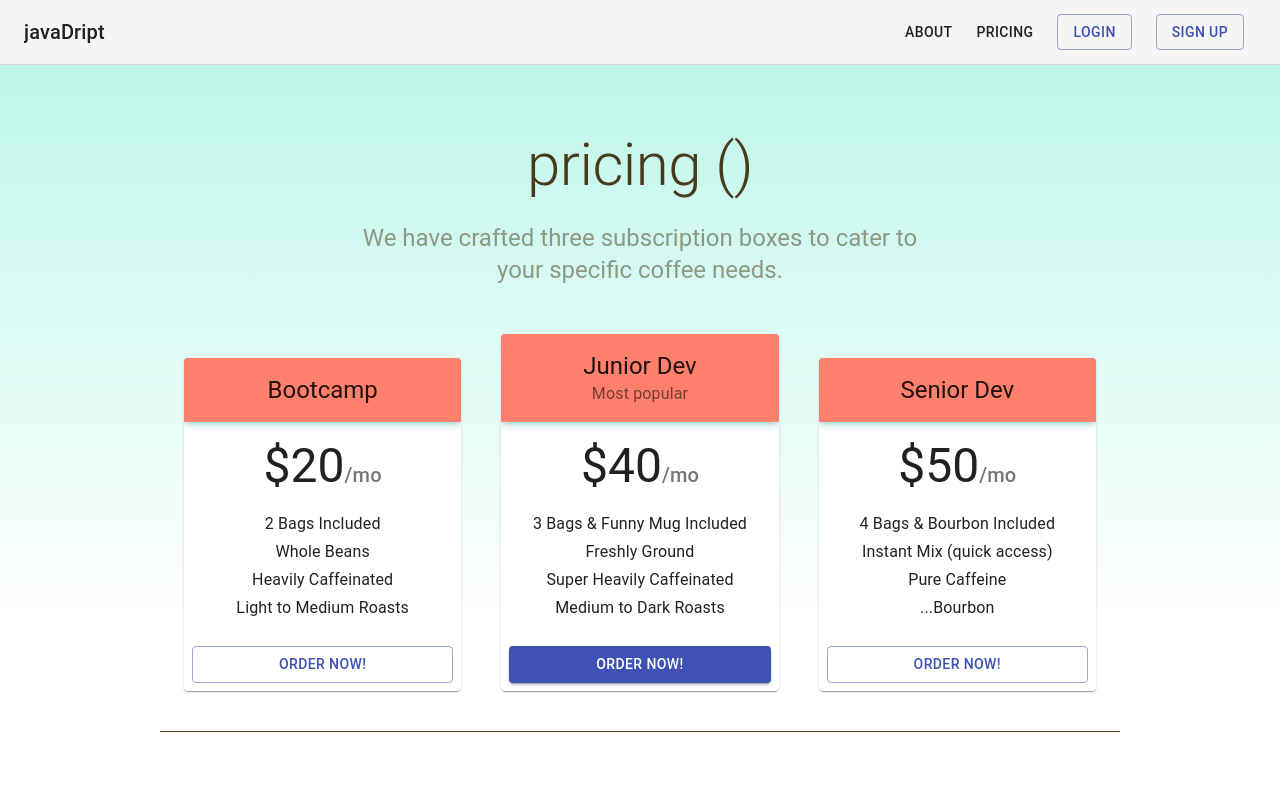
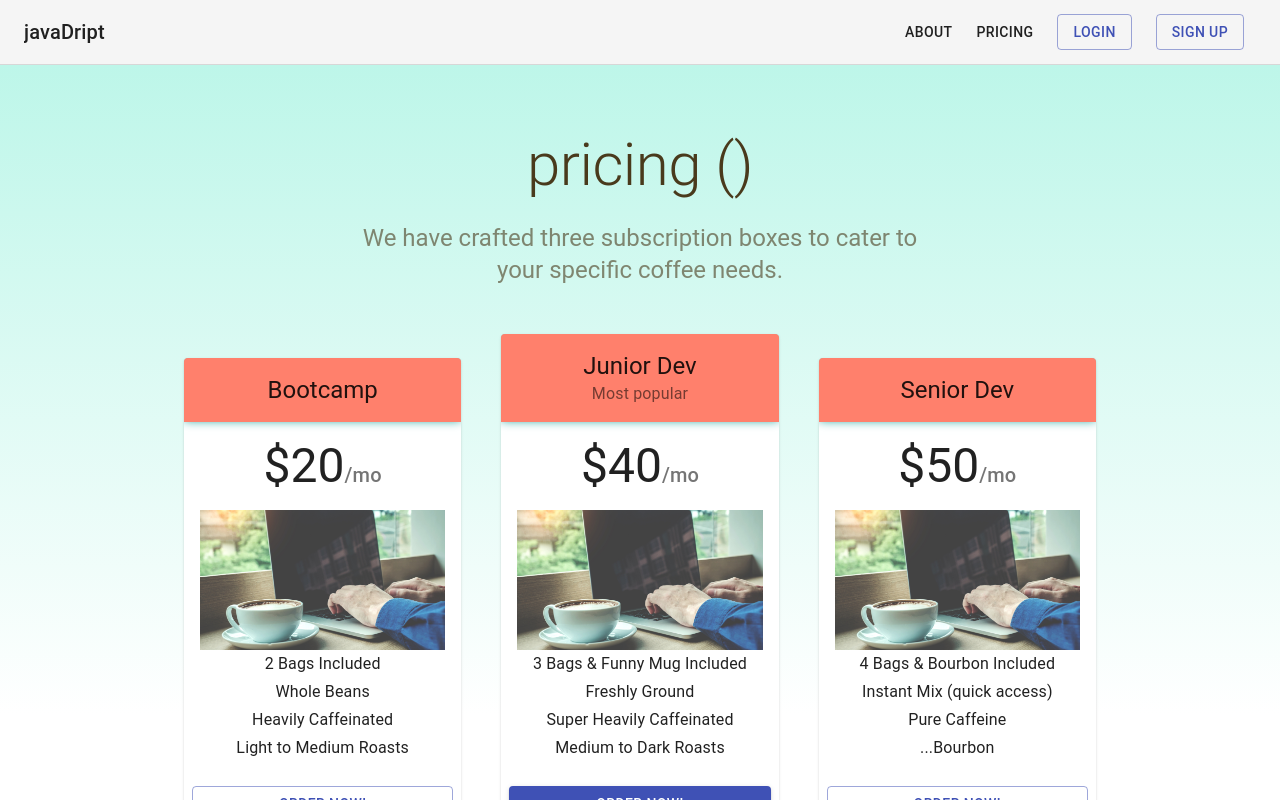
Before and after one commit to adamkeyser45/javadript, a React (Create React App) app: page / in a window 1280 px wide. Both pictures are taken after a click on the link "PRICING". Shown: the top 800 px of the page. Built offline with nearby package versions, Linux system fonts and the light colour scheme; a web font is replaced by a local one.

Commit message:
assets/img

```diff
--- a/src/assets/style.css
+++ b/src/assets/style.css
@@ -30,8 +30,7 @@
     font-family: 'Trispace', sans-serif;
     font-weight: 200;
     color: var(--brown);
-    opacity: 50%;
-
+    opacity: 60%;
 }
 .card {
     box-shadow: 0px 5px 10px var(--teal);
--- a/src/components/pages/Pricing.js
+++ b/src/components/pages/Pricing.js
@@ -3,8 +3,10 @@ import '../../assets/style.css';
 import AppBar from '@material-ui/core/AppBar';
 import Button from '@material-ui/core/Button';
 import Card from '@material-ui/core/Card';
+import CardActionArea from '@material-ui/core/CardActionArea';
 import CardActions from '@material-ui/core/CardActions';
 import CardContent from '@material-ui/core/CardContent';
+import CardMedia from '@material-ui/core/CardMedia';
 import CardHeader from '@material-ui/core/CardHeader';
 import CssBaseline from '@material-ui/core/CssBaseline';
 import Grid from '@material-ui/core/Grid';
@@ -15,8 +17,7 @@ import Link from '@material-ui/core/Link';
 import { makeStyles } from '@material-ui/core/styles';
 import Container from '@material-ui/core/Container';
 import Box from '@material-ui/core/Box';
-
-
+import image1 from '../../assets/img/1.jpg';
 function Copyright() {
   return (
     <Typography variant="body2" color="textSecondary" align="center">
@@ -118,6 +119,7 @@ export default function Pricing() {
   const classes = useStyles();
 
   return (
+
     <React.Fragment>
       <div className="wrapper">
         <CssBaseline />
@@ -140,7 +142,7 @@ export default function Pricing() {
                   <CardHeader
                     title={tier.title}
                     subheader={tier.subheader}
-                  titleTypographyProps={{ align: 'center'}}
+                    titleTypographyProps={{ align: 'center' }}
                     subheaderTypographyProps={{ align: 'center' }}
                     action={tier.title === 'Pro' ? <StarIcon /> : null}
                     className={"cardHeader"}
@@ -154,6 +156,13 @@ export default function Pricing() {
                         /mo
                     </Typography>
                     </div>
+                    <CardMedia
+                      component="img"
+                      alt="Coffee image"
+                      height="140"
+                      image={ image1 }
+                      title="coffee image"
+                    />
                     <ul>
                       {tier.description.map((line) => (
                         <Typography component="li" variant="subtitle1" align="center" key={line}>
--- a/src/index.js
+++ b/src/index.js
@@ -1,5 +1,6 @@
 import React from 'react';
 import ReactDOM from 'react-dom';
+import './assets/style.css'
 import './index.css';
 import App from './App';
 import reportWebVitals from './reportWebVitals';
```
Also changed, not shown: src/assets/img/1.jpg (added), src/assets/img/2.jpg (added). Lines whose indentation alone changed are shown as unchanged.
